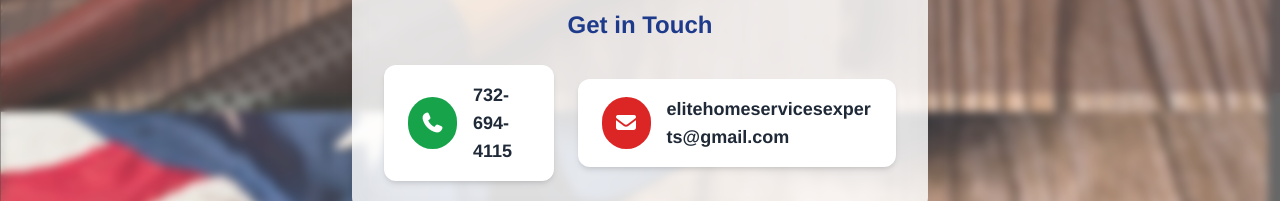
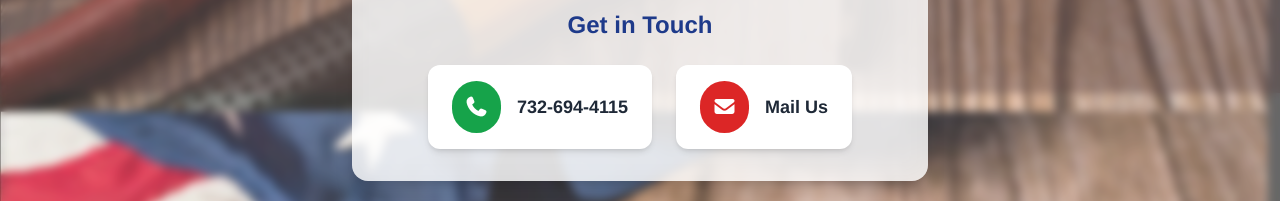
Before and after one commit to elitehomeservices70/elitehomeservices, a React (Vite) app: page /contact in a window 1280 px wide. Shown: the part 707-908 px from the top of the page. Built offline with nearby package versions, Linux system fonts and the light colour scheme; no server answers.

Commit message:
UI changes

```diff
--- a/src/data/serviceListData.js
+++ b/src/data/serviceListData.js
@@ -2,12 +2,12 @@
 const serviceListData = [
   {
     id: "garage_door_repair_services",
-    title: "Garage Door Repair Services",
+    title: "Garage Door Repair Services".toUpperCase(),
     img: "../repairMain.jpg",
   },
   {
     id: "air_duct_and_chimney_cleaning_services",
-    title: "Air Duct and Chimney Cleaning Services",
+    title: "Air Duct and Chimney Cleaning Services".toUpperCase(),
     img: "../AirDuct.jpg",
   },
 ];
--- a/src/pages/Contact.jsx
+++ b/src/pages/Contact.jsx
@@ -99,7 +99,7 @@ export default function Contact() {
                 <i className="fas fa-envelope text-white text-xl"></i>
               </div>
               <span className="text-gray-800 text-base sm:text-lg font-semibold break-all text-left">
-                elitehomeservicesexperts@gmail.com
+                <a href="mailto:elitehomeservicesexperts@gmail.com">Mail Us</a>
               </span>
             </a>
           </div>
--- a/src/pages/Home.jsx
+++ b/src/pages/Home.jsx
@@ -9,7 +9,7 @@ export default function Home() {
       <div className="my-6 bg-white/80 backdrop-blur-md shadow-2xl rounded-2xl p-8 mx-4">
         <PageWrapper>
           <h2 className="text-4xl sm:text-5xl font-bold mb-8 text-blue-900 animate-fadeIn text-center text-uc">
-            Welcome to Elite Home Services Experts
+            WELCOME TO ELITE HOME SERVICES EXPERTS
           </h2>
 
           <p className="text-gray-800 text-base sm:text-lg font-medium max-w-3xl mx-auto mb-12 text-center leading-relaxed">
```
